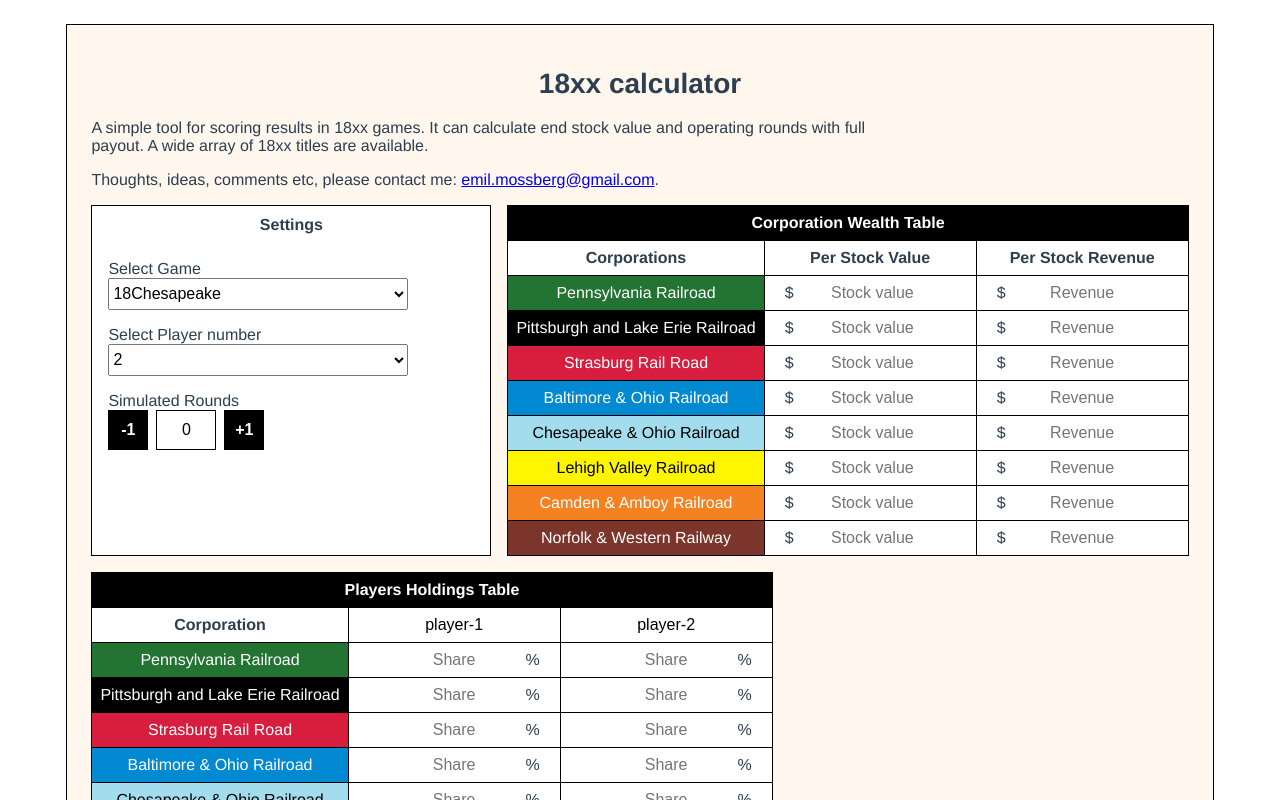
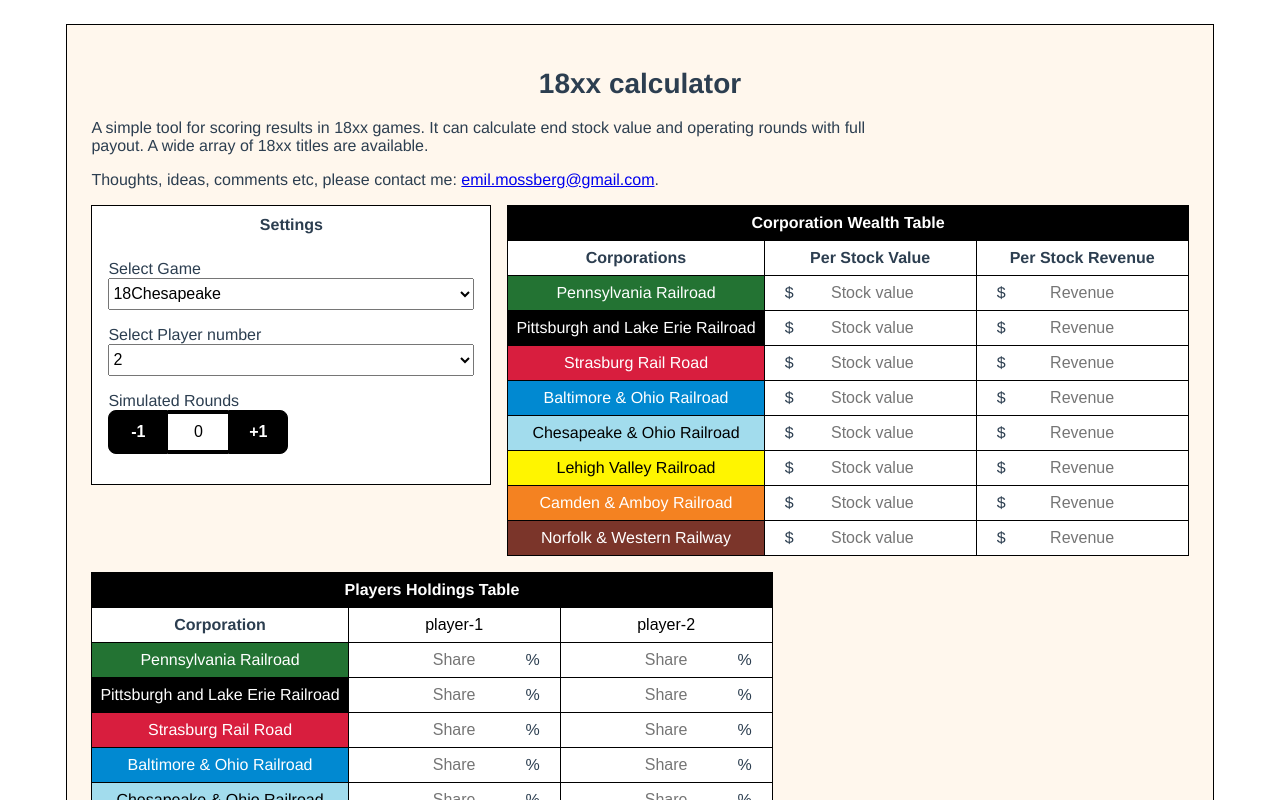
Before and after one commit to Emmoose/18xx-calculator, a Vue app: page / in a window 1280 px wide. Shown: the top 800 px of the page. Built offline with nearby package versions, Linux system fonts and the light colour scheme.

Commit message:
Fixed Meta tags and few other things

```diff
--- a/public/index.html
+++ b/public/index.html
@@ -5,7 +5,7 @@
     <meta http-equiv="X-UA-Compatible" content="IE=edge">
     <meta name="viewport" content="width=device-width, initial-scale=1.0, maximum-scale=1.0, user-scalable=no" />
     <meta http-equiv="Cache-Control" content="no-store" />
-    <meta name=”description” content="Tool for scoring results in 18xx games. It can calculate end stock value and operating rounds with full payout. A wide array of 18xx titles are available."/>
+    <meta name="description" content="Tool for scoring results in 18xx games. It can calculate end stock value and operating rounds with full payout. A wide array of 18xx titles are available."/>
     <link rel="icon" href="<%= BASE_URL %>favicon.ico">
     <title>18xx calculator, tool for scoring results in 18xx games.</title>
   </head>
--- a/src/assets/less/_App.less
+++ b/src/assets/less/_App.less
@@ -59,7 +59,6 @@ button {
 }
 
 select {
-  width: 300px;
   height: 32px;
   margin-bottom: @indent__base;
 }
--- a/src/assets/less/_GameSettings.less
+++ b/src/assets/less/_GameSettings.less
@@ -6,6 +6,7 @@
   background-color: @color-background-secondary;
   border: 1px solid @color-border;
   margin-right: @indent__base;
+  max-height: 280px;
 
   .flex-column {
     padding: 0 @indent__base;
@@ -16,16 +17,28 @@
   display: flex;
 
   input {
-    border: 1px solid @color-border;
+    border-top: 4px solid @color-border;
+    border-bottom: 4px solid @color-border;
     width: 60px;
-    height: 40px;
-    margin: 0 @indent__s;
+    height: 44px;
   }
 
   .sim-button {
-    background-color: black;
+    background-color: @color-border;
+    height: 44px;
+    width: 60px;
     color: white;
     font-weight: 700;
+
+    &--right {
+      border-top-right-radius: 8px;
+      border-bottom-right-radius: 8px;
+    }
+
+    &--left {
+      border-top-left-radius: 8px;
+      border-bottom-left-radius: 8px;
+    }
   }
 }
 
--- a/src/components/GameSettings.vue
+++ b/src/components/GameSettings.vue
@@ -20,7 +20,7 @@
       <label>Simulated Rounds</label>
       <div class="simulate-rounds">
         <button
-          class="sim-button"
+          class="sim-button sim-button--left"
           :disabled="simulatedRounds < 1"
           v-on:click="changeSimulatedRounds(simulatedRounds - 1)"
         >
@@ -32,7 +32,7 @@
           @change="changeSimulatedRounds($event.target.value)"
         />
         <button
-          class="sim-button"
+          class="sim-button sim-button--right"
           v-on:click="changeSimulatedRounds(simulatedRounds + 1)"
         >
           +1
@@ -49,7 +49,7 @@ export default {
   name: "GameSettings",
   methods: {
     changeSimulatedRounds(value) {
-      this.$store.dispatch("setSimulatedRounds", value);
+      this.$store.dispatch("setSimulatedRounds", parseInt(value));
     },
   },
   computed: {
--- a/src/registerServiceWorker.js
+++ b/src/registerServiceWorker.js
@@ -1,34 +1,34 @@
 /* eslint-disable no-console */
 
-import { register } from "register-service-worker";
+// import { register } from "register-service-worker";
 
-if (process.env.NODE_ENV === "production") {
-  register(`${process.env.BASE_URL}service-worker.js`, {
-    ready() {
-      console.log(
-        "App is being served from cache by a service worker.\n" +
-          "For more details, visit https://goo.gl/AFskqB"
-      );
-    },
-    registered() {
-      console.log("Service worker has been registered.");
-    },
-    cached() {
-      console.log("Content has been cached for offline use.");
-    },
-    updatefound() {
-      console.log("New content is downloading.");
-    },
-    updated() {
-      console.log("New content is available; please refresh.");
-    },
-    offline() {
-      console.log(
-        "No internet connection found. App is running in offline mode."
-      );
-    },
-    error(error) {
-      console.error("Error during service worker registration:", error);
-    },
-  });
-}
+// if (process.env.NODE_ENV === "production") {
+//   register(`${process.env.BASE_URL}service-worker.js`, {
+//     ready() {
+//       console.log(
+//         "App is being served from cache by a service worker.\n" +
+//           "For more details, visit https://goo.gl/AFskqB"
+//       );
+//     },
+//     registered() {
+//       console.log("Service worker has been registered.");
+//     },
+//     cached() {
+//       console.log("Content has been cached for offline use.");
+//     },
+//     updatefound() {
+//       console.log("New content is downloading.");
+//     },
+//     updated() {
+//       console.log("New content is available; please refresh.");
+//     },
+//     offline() {
+//       console.log(
+//         "No internet connection found. App is running in offline mode."
+//       );
+//     },
+//     error(error) {
+//       console.error("Error during service worker registration:", error);
+//     },
+//   });
+// }
```
Also changed, not shown: .eslintrc.js, public/robots.txt, 1 other file (tests, documents, lock files or other folders).
